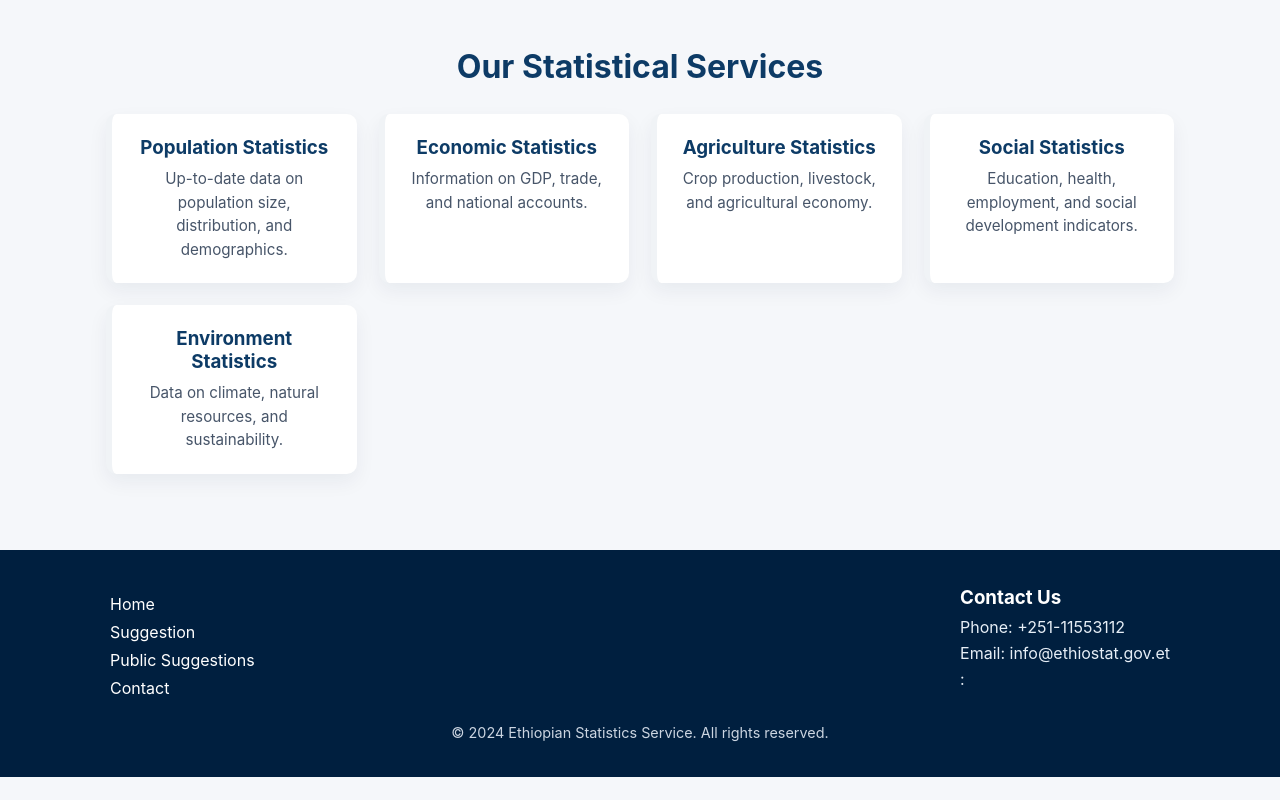
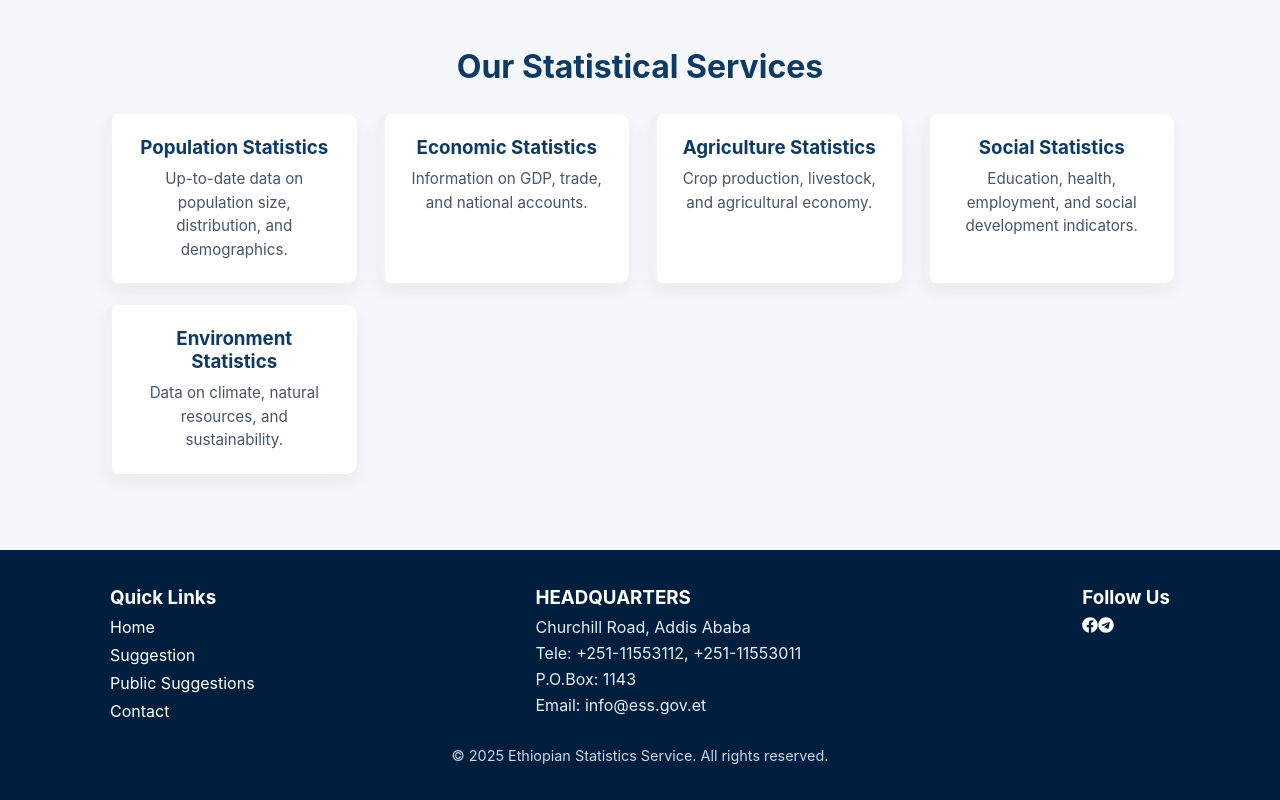
Before and after one commit to Aster1216/suggest-box, a React (Vite) app in the folder client/: page / in a window 1280 px wide. Shown: the part 289-1089 px from the top of the page. Before the commit the page ends 1066 px from the top, so only its background shows below. Built offline with nearby package versions, Linux system fonts and the light colour scheme; no server answers.

Commit message:
Update Footer component with new contact info and social links

```diff
--- a/client/src/components/Footer.jsx
+++ b/client/src/components/Footer.jsx
@@ -1,13 +1,16 @@
 import React from "react";
 import { Link } from "react-router-dom";
+import { FaFacebook, FaTelegram } from "react-icons/fa";
 
 export default function Footer({ t }) {
+  const currentYear = new Date().getFullYear();
+
   return (
     <footer className="footer">
       <div className="container">
         {/* Quick Links */}
         <div className="quick-links">
-          <h3>{t.quickLinks}</h3>
+          <h3>Quick Links</h3>
           <Link to="/">{t.home}</Link>
           <Link to="/submit">{t.suggestion}</Link>
           <Link to="/public">{t.public}</Link>
@@ -16,17 +19,37 @@ export default function Footer({ t }) {
 
         {/* Contact Info */}
         <div className="contact">
-          <h3>{t.contactUs}</h3>
-          <p><strong>{t.organization}</strong></p>
-          <p>{t.phone}: +251-11553112</p>
-          <p>{t.email}: info@ethiostat.gov.et</p>
-          <p>{t.address}: {t.addressValue}</p>
+          <h3>HEADQUARTERS</h3>
+          <p>Churchill Road, Addis Ababa</p>
+          <p>Tele: +251-11553112, +251-11553011</p>
+          <p>P.O.Box: 1143</p>
+          <p>Email: info@ess.gov.et</p>
+        </div>
 
+        {/* Social Icons */}
+        <div className="social-icons">
+          <h3>Follow Us</h3>
+          <div className="icons">
+            <a
+              href="https://www.facebook.com/essethiopia/"
+              target="_blank"
+              rel="noopener noreferrer"
+            >
+              <FaFacebook />
+            </a>
+            <a
+              href="https://t.me/ess_statistics"
+              target="_blank"
+              rel="noopener noreferrer"
+            >
+              <FaTelegram />
+            </a>
+          </div>
         </div>
       </div>
 
       <div className="footer-bottom">
-        {t.rights}
+        © {currentYear} Ethiopian Statistics Service. All rights reserved.
       </div>
     </footer>
   );
```
